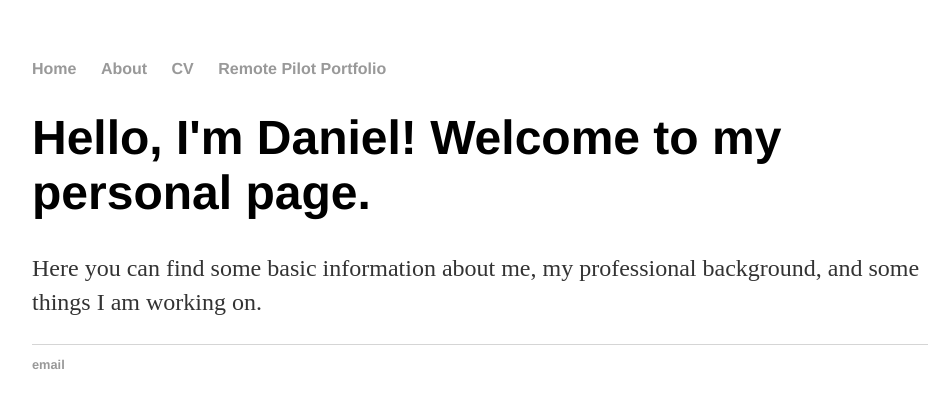
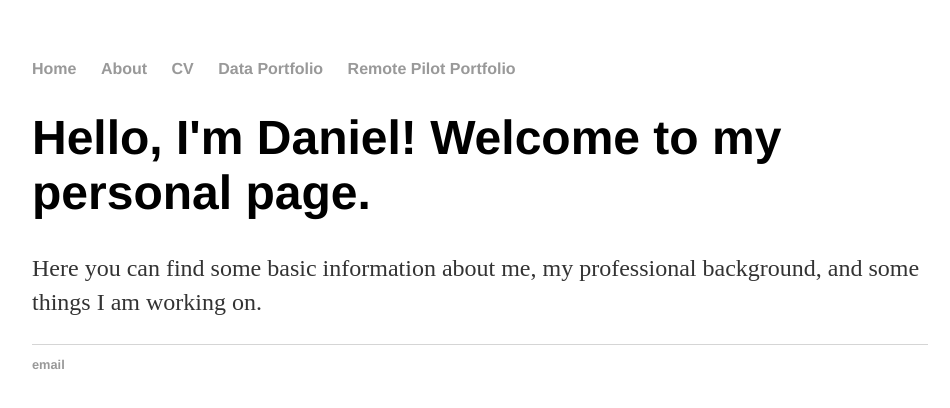
Before and after one commit to dknsc/dknsc.github.io, a Jekyll site: the page built from index.html, in a window 1280 px wide. Shown: the top 408 px of the page, without its empty margins (160-1110 px from the left). Built offline with Jekyll 4.4.1, drawn with Linux system fonts in a browser that asks for light colours.

Commit message:
Update default.html
added data portfolio

```diff
--- a/_layouts/default.html
+++ b/_layouts/default.html
@@ -11,6 +11,7 @@
             <li><a href="/">Home</a></li>
 	        	<li><a href="/about">About</a></li>
         		<li><a href="/cv">CV</a></li>
+			<li><a href="/data projects">Data Portfolio</a></li>
         		<li><a href="/drone stuff">Remote Pilot Portfolio</a></li>
 	    		</ul>
 			</nav>
```
